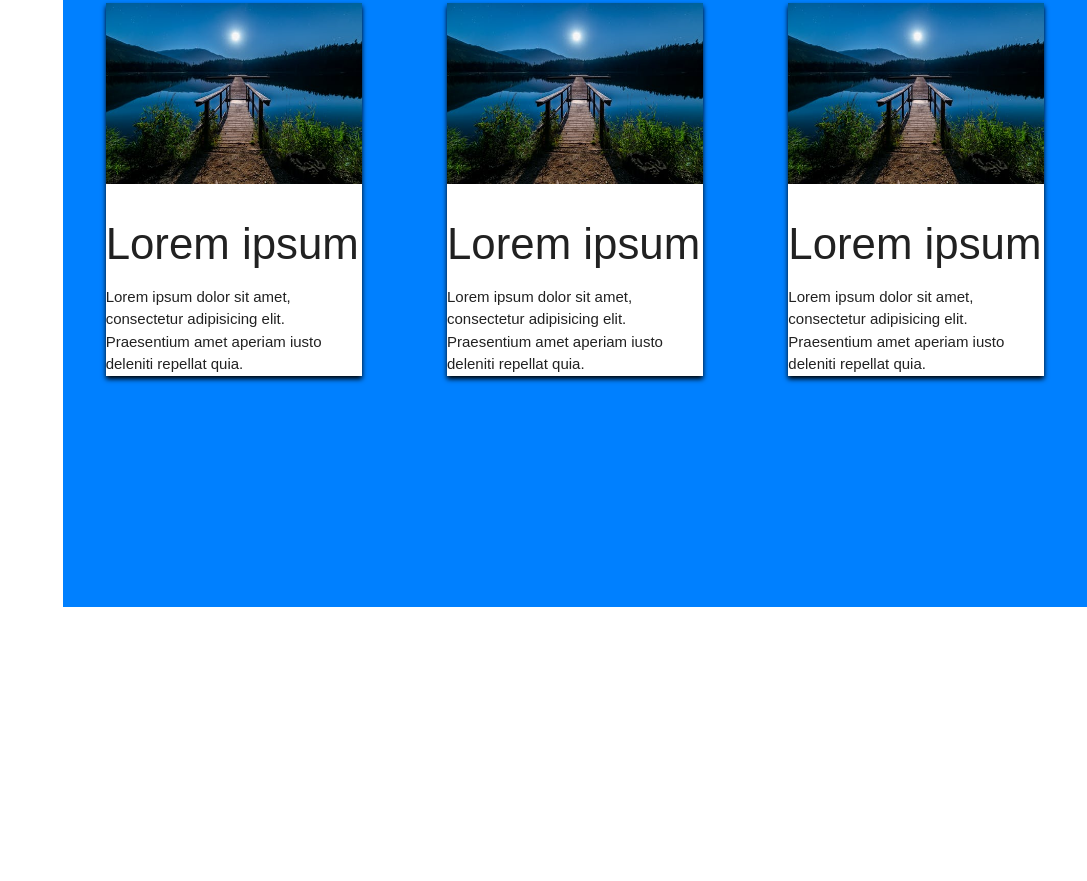
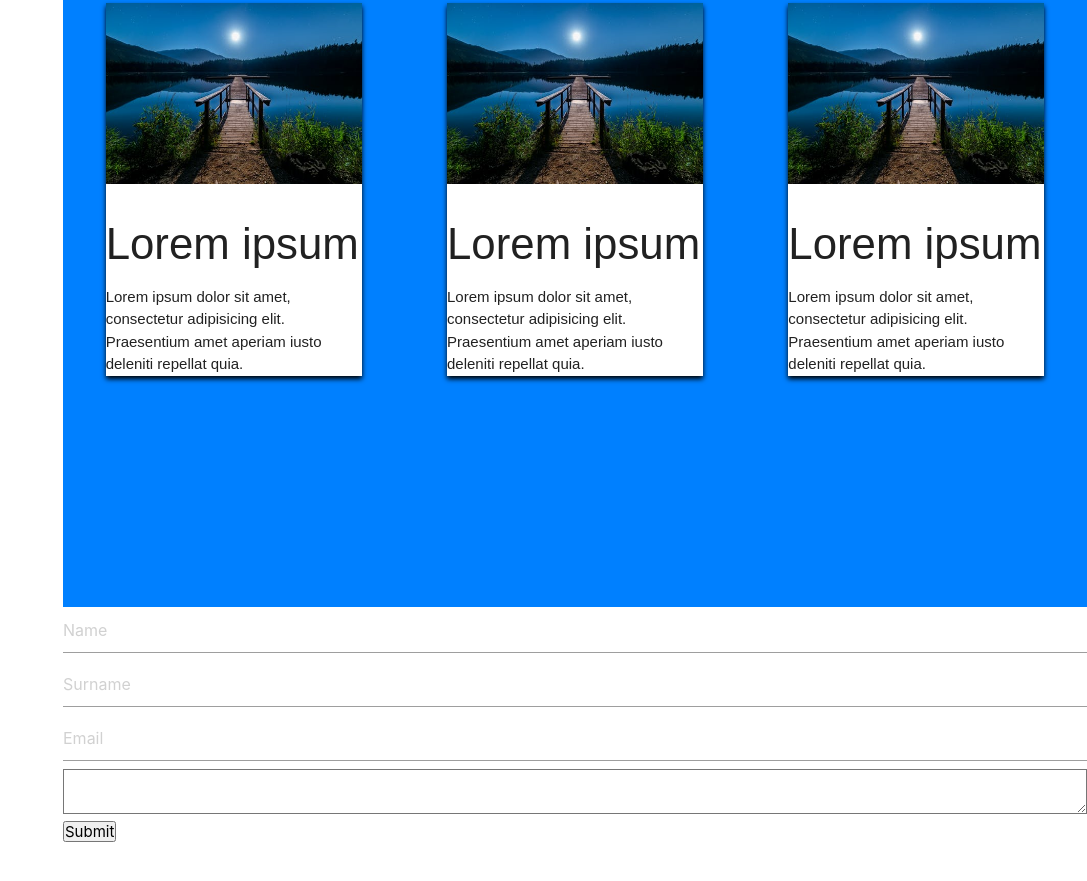
Before and after one commit to Leletungalo/myPortfolio, a plain HTML site: page public/index.html in a window 1280 px wide. Shown: the part 913-1794 px from the top of the page, without its empty margins (193-1280 px from the left). Before the commit the page ends 1520 px from the top, so only its background shows below. Drawn offline with nearby package versions, Linux system fonts and the light colour scheme.

Commit message:
started form

```diff
--- a/public/CSS/stayle.css
+++ b/public/CSS/stayle.css
@@ -50,9 +50,9 @@ main{
 
 #home{
     height: 100vh;
-    background-image: url("../images/entry-level-front-end-developer.jpg");
+    background-image: linear-gradient(to right, rgba(161, 158, 149,0.5) , rgba(143, 137, 119,0.5)) ,url("../images/entry-level-front-end-developer.jpg");
     background-repeat: no-repeat;
-    background-size: 100%;
+    background-size: 100% 100%;
 }
 
 #home .mainHeading{
--- a/public/index.html
+++ b/public/index.html
@@ -75,7 +75,17 @@
             </div>
         </section>
         <section id="skills"></section>
-        <section id="contact"></section>
+        <section id="contact">
+            <form action="contact" method="POST" >
+                <input type="text" placeholder="Name" class="cantactDetails">
+                <input type="text" placeholder="Surname" class="cantactDetails">
+                <input type="email" placeholder="Email" class="cantactDetails">
+                <textarea name="message" id="" cols="30" rows="10"></textarea>
+                <input type="button" value="Submit" class="submit">
+
+            </form>
+        </section>
+        <div style=" height: 500px; "></div>
     </main>
     <!-- Compiled and minified JavaScript -->
     <script src="https://cdnjs.cloudflare.com/ajax/libs/materialize/1.0.0/js/materialize.min.js"></script>
```
